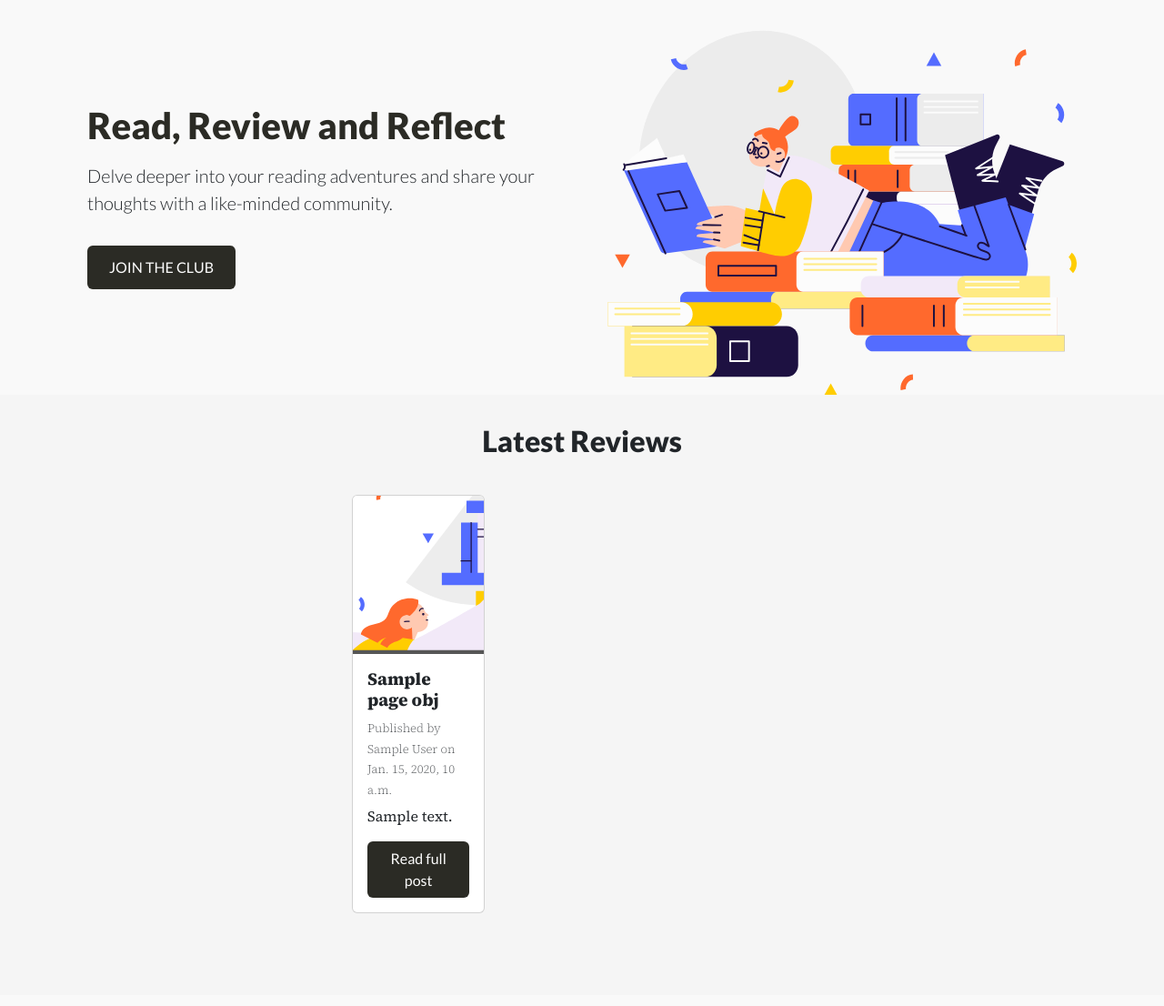
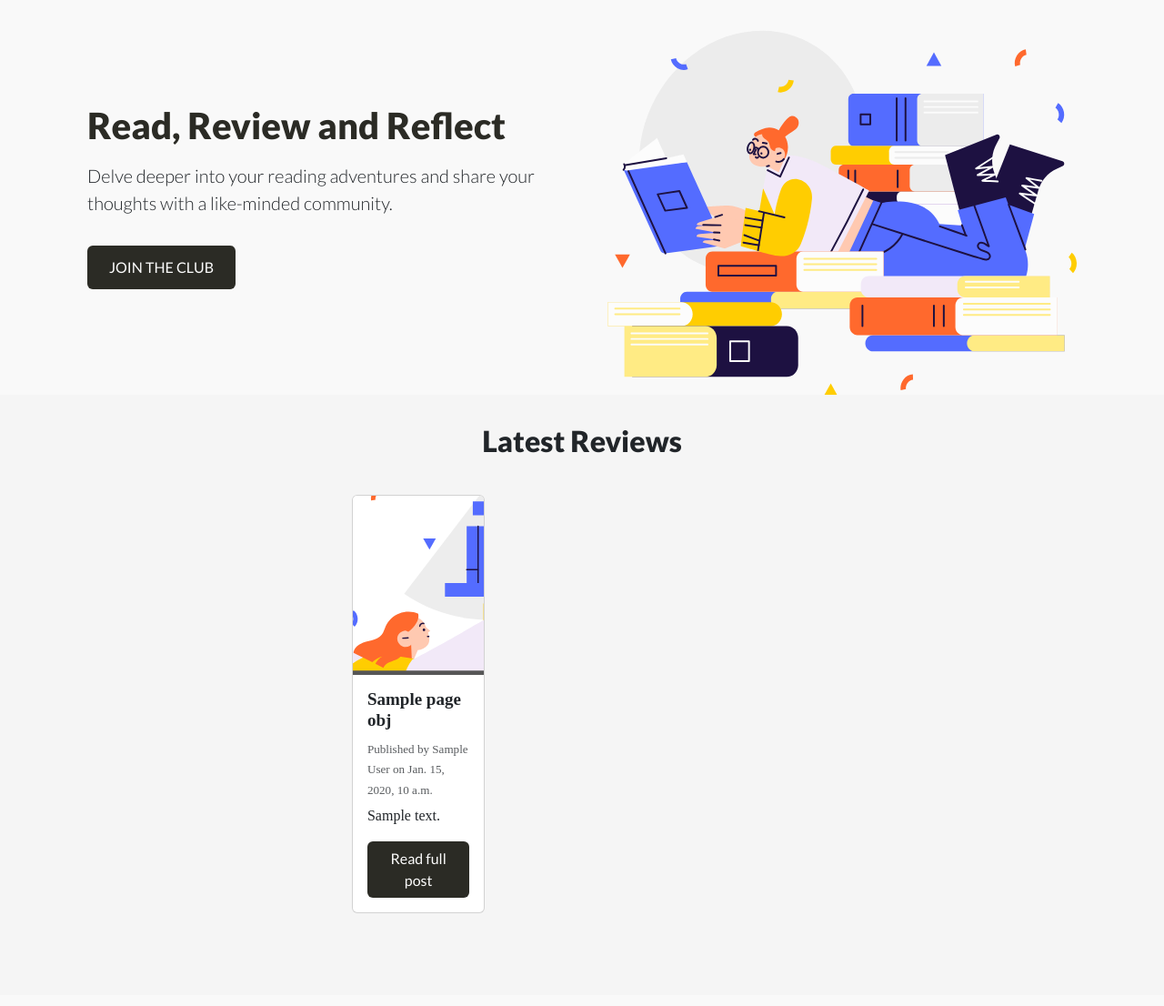
Before and after one commit to camilabandeira/BookView, a Django app: template blog/templates/blog/homepage.html in a window 1280 px wide. Shown: the part 92-1198 px from the top of the page at 91% size. Run offline with Django 3.2, Linux system fonts and the light colour scheme; the template is opened without the code that fills it: most values are stand-ins (such as "Sample title", 1, 10 or a date in 2020); some web fonts are replaced.

```diff
--- a/static/css/base.css
+++ b/static/css/base.css
@@ -1,6 +1,5 @@
 @import url('https://fonts.cdnfonts.com/css/the-bold-font');
 @import url('https://fonts.googleapis.com/css2?family=Lato:ital,wght@0,100;0,300;0,400;0,700;0,900;1,100;1,300;1,400;1,700;1,900&display=swap');
-@import url('https://fonts.googleapis.com/css2?family=Source+Serif+4:ital,opsz,wght@0,8..60,200..900&display=swap');
 
 /* -- Color and font variables -- */
 :root {
```
Also changed, not shown: README.md.
